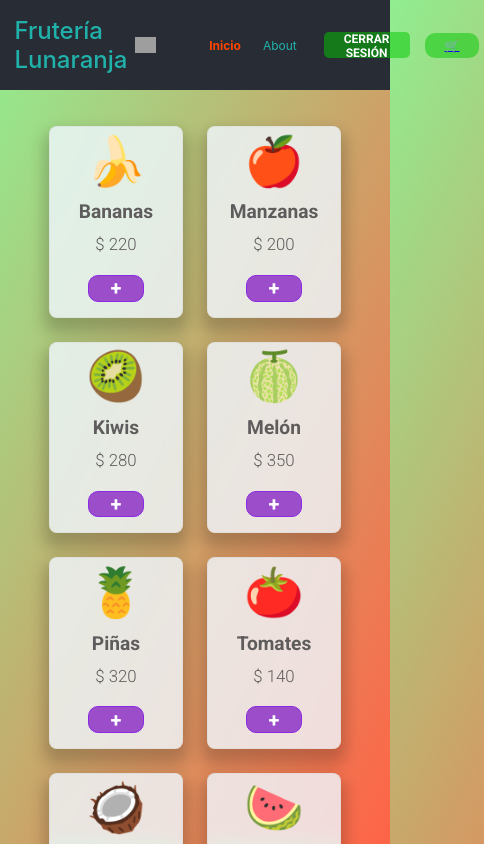
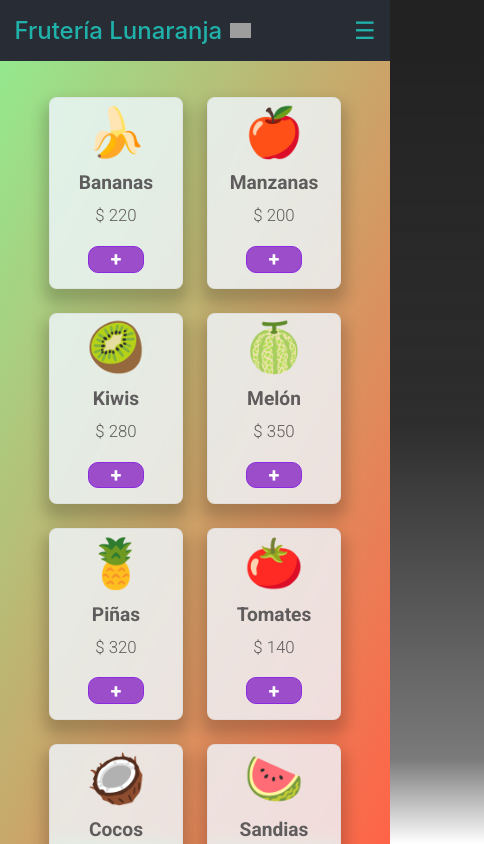
Before and after one commit to d3vh4n5/reactFruteria, a React (Create React App) app: page / in a window 390 px wide. Shown: the top 844 px of the page, 484 px wide, since content can reach past the window. Built offline with nearby package versions, Linux system fonts and the light colour scheme; grey boxes are pictures that could not be loaded.

Commit message:
Aplicado responsive completo, y funcion ocultarMenu con setInterval para el event listener a los botones del menu, que ocaciones que se cierre el menu al ahcer click sobre ellos

```diff
--- a/src/App.css
+++ b/src/App.css
@@ -112,6 +112,19 @@ li a{
   color: orangered;
   font-weight: bolder;
 }
+
+/* Checks y labels para responsive*/
+
+#check{
+  display: none;
+}
+
+.mostrar-menu, .esconder-menu{
+  font-size: 2rem;
+  display: none;
+}
+
+/* fin Checks y labels para responsive*/
 
 #spinner{
   width: 50px;
@@ -375,6 +388,56 @@ footer{
 }
 
 @media screen and (width <= 767px) {
+  .mostrar-menu, .esconder-menu{
+    font-size: 2rem;
+    display: block;
+  }
+
+  nav{
+    position: fixed;
+    background: linear-gradient(to bottom,rgb(34, 34, 34)5%, rgba(34, 34, 34, 0.95)50%,rgba(34, 34, 34, 0.6) 90%, transparent 100%);
+    height: 100vh;
+    width: 100%;
+    top: 0;
+    right: -100%;
+    z-index: 100;
+    transition: 0.8s;
+    display: flex;
+    flex-direction: column;
+  }
+  nav ul{
+    padding: 0;
+    display: flex;
+    flex-direction: column;
+    justify-content: center;
+    align-items: center;
+  }
+  nav ul li,.btnUsuario{
+    margin: 1.4rem auto;
+    font-size: 1.6rem;
+    font-weight: 700;
+    text-align: center;
+  }
+
+  .btnUsuario{
+    display: flex;
+    flex-direction: column;
+    margin-bottom: 1.4rem;
+  }
+
+  .btnSesion{
+    margin-bottom: 1.4rem!important;
+  }
+  #check:checked ~ nav{
+    position:fixed;
+    right: 0;
+  }
+  .esconder-menu{
+    position: absolute;
+    top: 2%;
+    right: 4%;
+  }
+
   .form-checkout {
       padding: 10px;
       width: 100%;
--- a/src/App.jsx
+++ b/src/App.jsx
@@ -7,8 +7,21 @@ import ProductDetails from './components/ProductDetails';
 import Home from './components/Home';
 import About from './components/About';
 import Carrito from './components/Carrito';
+import ocultarMenu from './ocultarMenu'
 
+
+// const botones = document.querySelectorAll('.btnMenu')
+//       const check = document.querySelector('#check')
+
+//       console.log(botones);
+
+//       botones.forEach(boton=>{
+//         boton.addEventListener('click', ()=>{
+//           check.checked = false
+//         })
+//       })
 function App() {
+
 
   return (
     <div className="App">
@@ -30,7 +43,12 @@ function App() {
       <Footer></Footer>
     </div>
 
-  );
-}
+    );
+  }
 
-export default App;
+  setInterval(()=>{
+    ocultarMenu()
+  }, 1000)
+
+
+  export default App;
--- a/src/components/BotonSesion.jsx
+++ b/src/components/BotonSesion.jsx
@@ -41,11 +41,12 @@ function BotonSesion(props){
     }
 
     return (
-        <div>
-            <StyledButton onClick={()=>setEstaLogueado(!estaLogueado)}>
+        <div className="btnUsuario">
+            <StyledButton  className='btnSesion btnMenu' onClick={()=>setEstaLogueado(!estaLogueado)}>
                 { estaLogueado ? 'Cerrar sesión' : 'Iniciar sesión'}
             </StyledButton>
             {estaLogueado && <NavLink
+                className={'btnMenu'}
                 to='/carrito'
                 style={estilosCarrito}
                 onMouseOver={HoverCarritoOn}
--- a/src/components/Header.jsx
+++ b/src/components/Header.jsx
@@ -12,16 +12,21 @@ const Header = ()=>{
                 <h1>Frutería Lunaranja</h1>
                 <img src={luna} className="logo" alt="logo" />
             </div>
+            <input type="checkbox" name="" id="check"  />
+            <label htmlFor="check" className="mostrar-menu">&#9776;</label>
             <nav>
                 <ul>
                     <li>
-                    <NavLink to='/' >Inicio</NavLink>
+                    <NavLink to='/' className={'btnMenu'}>Inicio</NavLink>
                     </li>
                     <li>
-                    <NavLink to='/about' >About</NavLink>
+                    <NavLink to='/about' className={'btnMenu'}>About</NavLink>
                     </li>
                 </ul>
                 <BotonSesion estaLogueado = {true}></BotonSesion>
+                <label htmlFor="check"  className="esconder-menu">
+                    X
+                </label>
             </nav>
         </header>
     )
--- a/src/index.js
+++ b/src/index.js
@@ -5,6 +5,7 @@ import App from './App.jsx';
 import reportWebVitals from './reportWebVitals';
 
 const root = ReactDOM.createRoot(document.getElementById('root'));
+
 root.render(
   <React.StrictMode>
     <App />
--- /dev/null
+++ b/src/ocultarMenu.js
@@ -0,0 +1,15 @@
+
+function ocultarMenu(){
+    const botones = document.querySelectorAll('.btnMenu')
+    const check = document.querySelector('#check')
+
+    // console.log(botones);
+
+    botones.forEach(boton=>{
+    boton.addEventListener('click', ()=>{
+        check.checked = false
+    })
+    })
+}
+
+export default ocultarMenu
```
